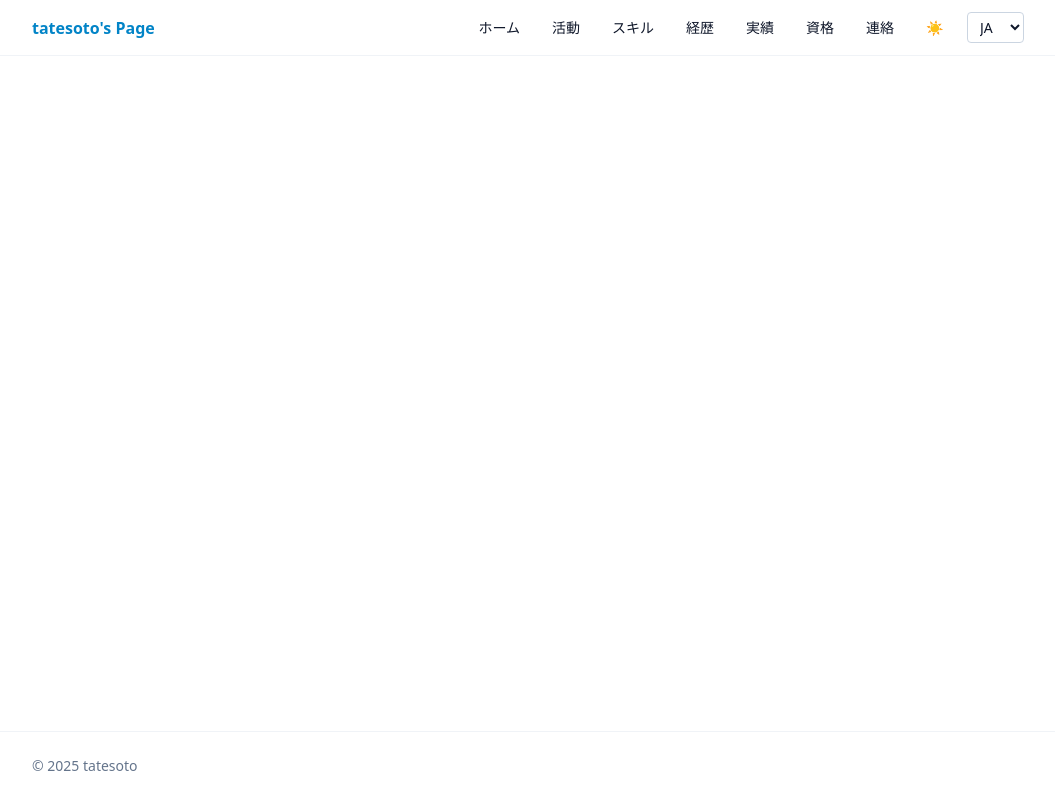
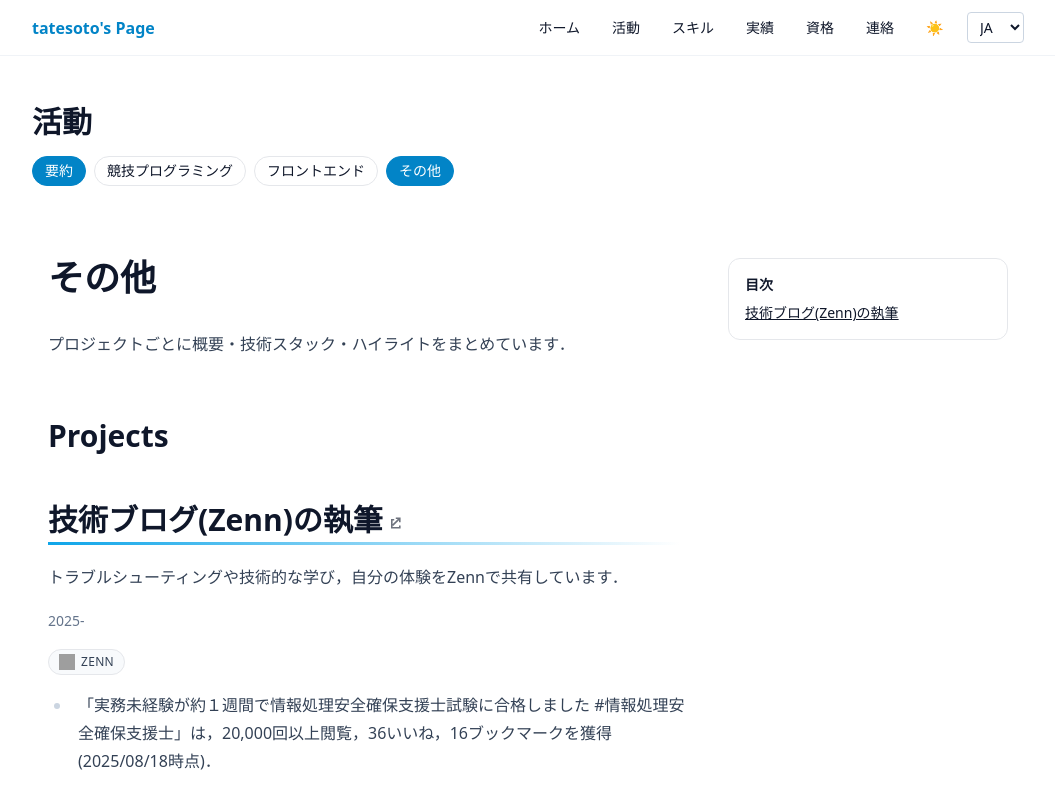
Before and after one commit to tatesoto/tatesoto.github.io, a React (Vite) app: page /activities/others in a window 1280 px wide. Shown: the top 800 px of the page, without its empty margins (112-1167 px from the left). Built offline with nearby package versions, Linux system fonts and the light colour scheme; grey boxes are pictures that could not be loaded.

Commit message:
fix and add some contents

```diff
--- a/src/data/activitiesIndex.ts
+++ b/src/data/activitiesIndex.ts
@@ -11,7 +11,7 @@ export const activitiesIndex: ActivityMeta[] = [
     slug: 'competitive',
     title: '競技プログラミング',
     summary:
-      'AtCoder 最高 1451 / Codeforces 最高 1581。ICPC 国内予選 2025:12位（bogosort, アジア横浜進出）/ 2024:16位。作問(KUPC, KCPC)。幾何・データ構造のライブラリ整備。',
+      'AtCoder・Codeforces．ICPC 国内予選 2025:12位（bogosort, アジア横浜進出）/ 2024:16位．作問(KCPC, Library Checker)．幾何・データ構造のライブラリ整備．',
     icon: '🏁',
     updated: '2025-07',
   },
@@ -19,7 +19,7 @@ export const activitiesIndex: ActivityMeta[] = [
     slug: 'frontend',
     title: 'フロントエンド',
     summary:
-      'Vite + React + TypeScript。i18n/ダークモード/Router。GitHub Pages はタグ/手動のみ本番公開の運用。',
+      '個人用ページの作成．Vite + React + TypeScript．',
     icon: '🧩',
     updated: '2025-08',
   },
@@ -27,7 +27,7 @@ export const activitiesIndex: ActivityMeta[] = [
     slug: 'other',
     title: 'その他',
     summary:
-      'データサイエンス（LightGBM）、DevContainer、CI/CD、勉強会など。',
+      '技術ブログ(Zenn)など．',
     icon: '✳️',
   },
 ]
--- /dev/null
+++ b/src/data/otherActivities.ts
@@ -0,0 +1,27 @@
+export type Activity = {
+  slug: string
+  title: string
+  summary: string
+  pagelinks?: string
+  githublinks?: string
+  stack: string[]                 // 例: ['react','typescript','vite','tailwind','docker','github-actions','github-pages']
+  highlights?: string[]           // 箇条書き3つ程度
+  period?: string                 // 期間（任意）
+  role?: string                   // 役割（任意）
+  screenshots?: string[]          // 画像URL（任意）
+}
+
+export const activities: Activity[] = [
+  {
+    slug: 'zenn',
+    title: '技術ブログ(Zenn)の執筆',
+    summary:
+      'トラブルシューティングや技術的な学び，自分の体験をZennで共有しています．',
+    pagelinks: "https://zenn.dev/tatesoto",
+    stack: ['Zenn'],
+    highlights: [
+      '「実務未経験が約１週間で情報処理安全確保支援士試験に合格しました #情報処理安全確保支援士」は，20,000回以上閲覧，36いいね，16ブックマークを獲得(2025/08/18時点)．',
+    ],
+    period: '2025-',
+  },
+]
--- a/src/data/strengths.ts
+++ b/src/data/strengths.ts
@@ -43,8 +43,9 @@ export const strengths: Strength[] = [
     title: '機械学習，データ分析',
     oneLiner: 'Pythonを用いたデータ分析とモデル構築。',
     bullets: [
-      'Pandas + NumPy で **データ前処理を効率化**',
-      'LightGBM で **高精度なモデルを構築**',
+      '統計検定１級の知識をもとに，データの統計的処理',
+      'Pandas + NumPy で データ前処理を効率化',
+      'LightGBM で 高精度なモデルを構築',
     ],
     links: [
       { label: '実績（ML）', to: '/achievements' },
--- a/src/pages/App.tsx
+++ b/src/pages/App.tsx
@@ -3,7 +3,6 @@ import { useI18n } from '@/i18n'
 import { useTheme } from '@/theme'
 import Home from './Home'
 import Skills from './Skills'
-import Experience from './Experience'
 import Contact from './Contact'
 import clsx  from 'clsx'
 import Achievements from './Achievements'
@@ -12,6 +11,7 @@ import ActivitiesLayout from './activities/Layout'
 import ActivitiesIndex from './activities/Index'
 import Competitive from './activities/Competitive'
 import Frontend from './activities/FrontEnd'
+import Others from './activities/Others'
 
 function Nav() {
   const { t, lang, setLang } = useI18n()
@@ -26,7 +26,6 @@ function Nav() {
             ['/', t('nav_home')],
             ['/activities', t('nav_activities')],
             ['/skills', t('nav_skills')],
-            ['/experience', t('nav_experience')],
             ['/achievements', t('nav_achievements')],
             ['/certifications', t('nav_certifications')],
             ['/contact', t('nav_contact')],
@@ -71,9 +70,9 @@ export default function App() {
             <Route index element={<ActivitiesIndex />} />
             <Route path="competitive" element={<Competitive />} />
             <Route path="frontend" element={<Frontend />} />
+            <Route path="others" element={<Others />} />
           </Route>
           <Route path="/skills" element={<Skills />} />
-          <Route path="/experience" element={<Experience />} />
           <Route path="/achievements" element={<Achievements />} />
           <Route path="/certifications" element={<Certifications />} />
           <Route path="/contact" element={<Contact />} />
--- a/src/pages/Contact.tsx
+++ b/src/pages/Contact.tsx
@@ -3,7 +3,8 @@ export default function Contact() {
     <section className="mx-auto max-w-5xl px-4 py-12">
       <h2 className="text-2xl font-bold">連絡</h2>
       <p className="mt-3 text-slate-700 dark:text-slate-300">
-        メールでの連絡: <a className="text-sky-600 dark:text-sky-400" href="mailto:example@example.com">example@example.com</a>
+        メールでの連絡: <a className="text-sky-600 dark:text-sky-400" href="mailto:atcodertatesoto@gmail.com">atcodertatesoto_at_gmail.com (at を @ に置き換えてください．)</a>
+        X(旧Twitter): <a className="text-sky-600 dark:text-sky-400" href="https://x.com/coder_tatesoto">@coder_tatesoto</a>
       </p>
     </section>
   )
--- a/src/pages/activities/FrontEnd.tsx
+++ b/src/pages/activities/FrontEnd.tsx
@@ -1,6 +1,5 @@
 import { feProjects, FEProject } from '@/data/frontend'
 
-// Simple Icons の slug に揃える（既存データはそのままでOK）
 const slugify = (id: string) => {
     const s = id.toLowerCase().replace(/\s+/g, '').replace(/_/g, '')
     const map: Record<string, string> = {
@@ -177,7 +176,7 @@ export default function Frontend() {
             >
             <h1>フロントエンド</h1>
             <p>
-            プロジェクトごとに概要・技術スタック・ハイライトをまとめています。
+            プロジェクトごとに概要・技術スタック・ハイライトをまとめています．
             </p>
 
             <h2 id="projects">Projects</h2>
--- a/src/pages/activities/Layout.tsx
+++ b/src/pages/activities/Layout.tsx
@@ -6,7 +6,7 @@ export default function ActivitiesLayout() {
     { to: '/activities', label: '要約' },
     { to: '/activities/competitive', label: '競技プログラミング' },
     { to: '/activities/frontend', label: 'フロントエンド' },
-    { to: '/activities/other', label: 'その他' },
+    { to: '/activities/others', label: 'その他' },
   ]
   return (
     <section className="mx-auto max-w-5xl px-4 py-12">
--- a/src/pages/activities/Others.tsx
+++ b/src/pages/activities/Others.tsx
@@ -0,0 +1,203 @@
+import { activities, Activity } from "@/data/otherActivities"
+
+const slugify = (id: string) => {
+    const s = id.toLowerCase().replace(/\s+/g, '').replace(/_/g, '')
+    const map: Record<string, string> = {
+        'typescript': 'typescript',
+        'react': 'react',
+        'vite': 'vite',
+        'tailwind': 'tailwindcss',
+        'tailwindcss': 'tailwindcss',
+        'eslint': 'eslint',
+        'prettier': 'prettier',
+        'github-actions': 'githubactions',
+        'githubactions': 'githubactions',
+        'github': 'github',
+        'docker': 'docker',
+        'vercel': 'vercel',
+    }
+    return map[s] || s
+}
+
+const labelOf = (slug: string) => ({
+    typescript: 'TypeScript',
+    react: 'React',
+    vite: 'Vite',
+    tailwindcss: 'Tailwind CSS',
+    eslint: 'ESLint',
+    prettier: 'Prettier',
+    githubactions: 'GitHub Actions',
+    github: 'GitHub',
+    docker: 'Docker',
+    vercel: 'Vercel',
+}[slug] ?? slug)
+
+const labelMap: Record<string, string> = {
+    react: 'React',
+    typescript: 'TypeScript',
+    vite: 'Vite',
+    tailwind: 'Tailwind CSS',
+    eslint: 'ESLint',
+    prettier: 'Prettier',
+    'github-actions': 'GitHub Actions',
+    docker: 'Docker',
+    github: 'GitHub',
+    vercel: 'Vercel',
+}
+
+function TechPill({ id }: { id: string }) {
+    const slug = slugify(id)
+    const label = labelOf(slug)
+    const needsContrast = new Set(['github', 'vercel'])
+
+    return (
+        <span className="inline-flex items-center gap-1.5 rounded-full border px-2.5 py-1 text-xs bg-slate-50 dark:bg-slate-800/50">
+        {/* ライト用（公式色） */}
+        <img
+            src={`https://cdn.simpleicons.org/${slug}`}
+            alt=""
+            className={`h-4 w-4 ${needsContrast.has(slug) ? 'dark:hidden' : ''}`}
+            loading="lazy"
+            decoding="async"
+        />
+        {/* ダーク用（白アイコンの差し替え） */}
+        {needsContrast.has(slug) && (
+            <img
+            src={`https://cdn.simpleicons.org/${slug}/ffffff`}
+            alt=""
+            className="h-4 w-4 hidden dark:inline-block"
+            loading="lazy"
+            decoding="async"
+            />
+        )}
+        <span className="uppercase tracking-wide">{label}</span>
+        </span>
+    )
+}
+
+function ProjectBlock({ p }: { p: Activity }) {
+    const primaryLink = p.pagelinks || p.githublinks
+    const externalLink = primaryLink ? !primaryLink.startsWith('/') : false
+    const links = [
+        ...(p.pagelinks ? [{ label: '公開ページ', url: p.pagelinks }] : []),
+        ...(p.githublinks ? [{ label: 'GitHub', url: p.githublinks }] : []),
+    ]
+    return (
+        <section id={p.slug} className="scroll-mt-24">
+            <h3 className="text-2xl md:text-3xl font-bold relative pe-2">
+                {primaryLink ? (
+                    <a
+                        href={primaryLink}
+                        target={externalLink ? '_blank' : '_self'}
+                        rel={externalLink ? 'noreferrer' : undefined}
+                        className="not-prose inline-flex items-baseline gap-1 hover:underline underline-offset-4"
+                    >
+                        {p.title}
+                        {externalLink && (
+                            <svg
+                                viewBox="0 0 20 20"
+                                className="h-4 w-4 opacity-60 group-hover:opacity-100 transition"
+                                aria-hidden
+                            >
+                                <path fill="currentColor" d="M11 3h6v6h-2V6.41l-7.29 7.3-1.42-1.42 7.3-7.29H11V3zM5 5h4v2H7v8h8v-2h2v4H5V5z"/>
+                            </svg>
+                        )}
+                    </a>
+                ) : (
+                    p.title
+                )}
+                <span
+                ria-hidden
+                className="block h-[3px] mt-1 bg-gradient-to-r from-sky-500 to-transparent"
+                />
+            </h3>
+            <p className="mt-3">{p.summary}</p>
+
+            {/* メタ情報（任意） */}
+            {(p.period || p.role) && (
+                <p className="mt-2 text-sm text-slate-500">
+                {[p.period, p.role].filter(Boolean).join(' / ')}
+                </p>
+            )}
+
+            {/* スタック（アイコン） */}
+            <div className="not-prose mt-4 flex flex-wrap gap-2">
+                {p.stack.map((s) => <TechPill key={s} id={s} />)}
+            </div>
+
+            {/* ハイライト */}
+            {p.highlights?.length ? (
+                <ul className="mt-4 list-disc pl-6 space-y-1">
+                {p.highlights.map((h) => <li key={h}>{h}</li>)}
+                </ul>
+            ) : null}
+
+            {/* githubリンク */}
+            {p.githublinks && (
+                <p className="mt-4">
+                    <a
+                        href={p.githublinks}
+                        target="_blank"
+                        rel="noreferrer"
+                        className="text-sky-600 dark:text-sky-400 hover:underline"
+                    >
+                        GitHub リポジトリを見る
+                    </a>
+                </p>
+            )
+
+            }
+
+            {/* スクショ（任意） */}
+            {p.screenshots?.length ? (
+                <div className="not-prose mt-4 grid sm:grid-cols-2 gap-3">
+                {p.screenshots.map((src) => (
+                    <img key={src} src={src} alt={`${p.title} screenshot`} className="rounded-lg border" loading="lazy" />
+                ))}
+                </div>
+            ) : null}
+        </section>
+    )
+}
+
+export default function Frontend() {
+    const toc = activities.map((p) => ({ href: `#${p.slug}`, label: p.title }))
+    return (
+        <section className="mx-auto max-w-6xl px-4 py-12 grid gap-10 lg:grid-cols-[minmax(0,1fr),280px]">
+            {/* 本文（prose） */}
+            <article
+                className="
+                prose prose-slate dark:prose-invert max-w-none
+                prose-headings:scroll-mt-24
+                prose-h1:text-4xl prose-h1:font-extrabold
+                prose-h2:text-3xl prose-h2:font-bold
+                prose-h3:text-2xl
+                "
+            >
+            <h1>その他</h1>
+            <p>
+            プロジェクトごとに概要・技術スタック・ハイライトをまとめています．
+            </p>
+
+            <h2 id="projects">Projects</h2>
+            <div className="space-y-12">
+            {activities.map((p) => <ProjectBlock key={p.slug} p={p} />)}
+            </div>
+            </article>
+
+        {/* 右サイド TOC */}
+        <aside className="hidden lg:block">
+            <nav className="sticky top-24 rounded-xl border p-4 text-sm">
+            <div className="font-semibold mb-2">目次</div>
+            <ul className="space-y-1">
+                {toc.map((t) => (
+                <li key={t.href}>
+                    <a href={t.href} className="underline hover:no-underline">{t.label}</a>
+                </li>
+                ))}
+            </ul>
+            </nav>
+        </aside>
+        </section>
+    )
+}
```
Also changed, not shown: src/pages/Experience.tsx (deleted, +0 -19 lines), src/pages/Home.tsx (+1 -9 lines).
